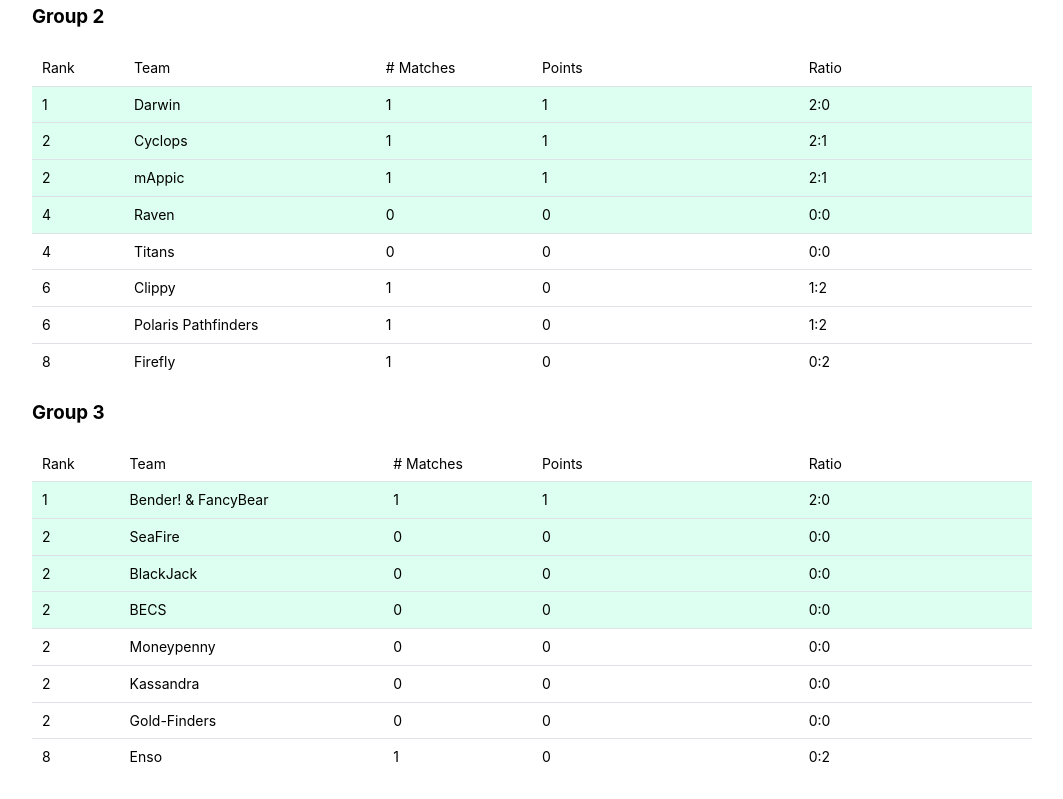
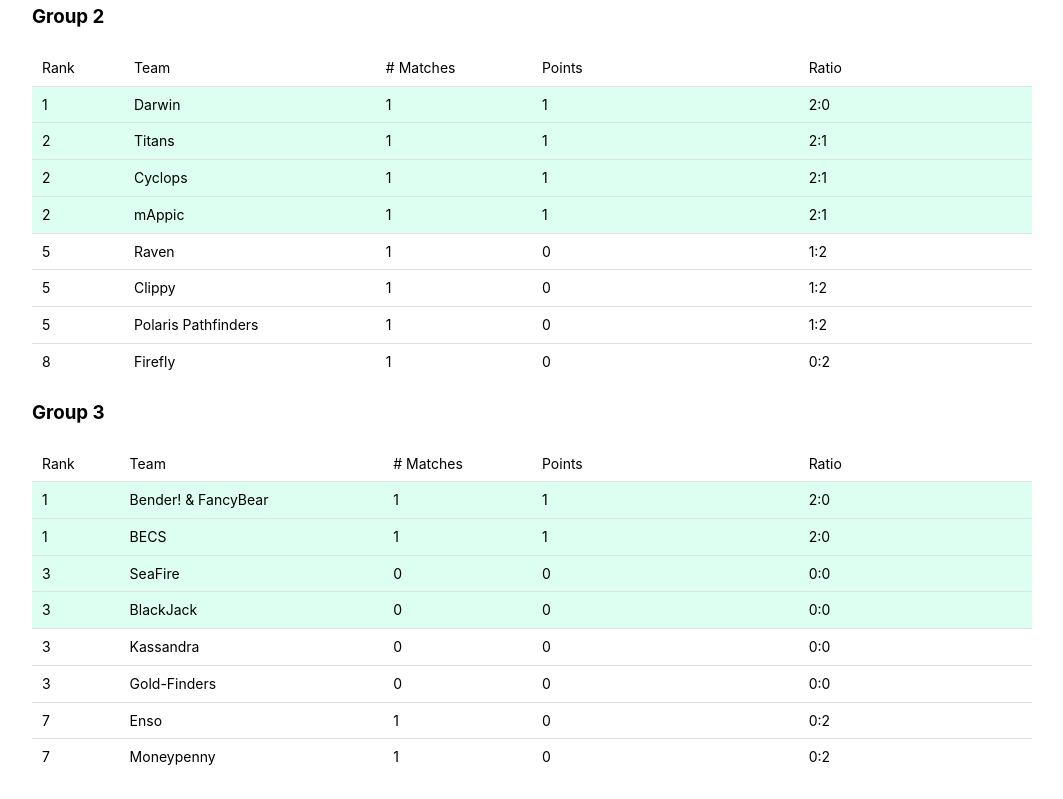
Before and after one commit to Nasicus/dgpdggtwc, a React (Vite) app: page / in a window 1280 px wide. Shown: the part 480-1279 px from the top of the page, without its empty margins (108-1171 px from the left). Built offline with nearby package versions, Linux system fonts and the light colour scheme.

Commit message:
add 12-05 results

```diff
--- a/src/groupResults.tsx
+++ b/src/groupResults.tsx
@@ -100,7 +100,7 @@ const Group2ResultTable: FC = () => {
     [
       "Week 1",
       [
-        ["Raven", "Titans", ""],
+        ["Raven", "Titans", "1:2"],
         ["Darwin", "Firefly", "2:0"],
         ["Cyclops", "Clippy", "2:1"],
         ["Polaris Pathfinders", "mAppic", "1:2"],
@@ -177,7 +177,7 @@ const Group3ResultTable: FC = () => {
       [
         ["Bender! & FancyBear", "Enso", "2:0"],
         ["SeaFire", "BlackJack", ""],
-        ["BECS", "Moneypenny", ""],
+        ["BECS", "Moneypenny", "2:0"],
         ["Kassandra", "Gold-Finders", ""],
       ],
     ],
```
